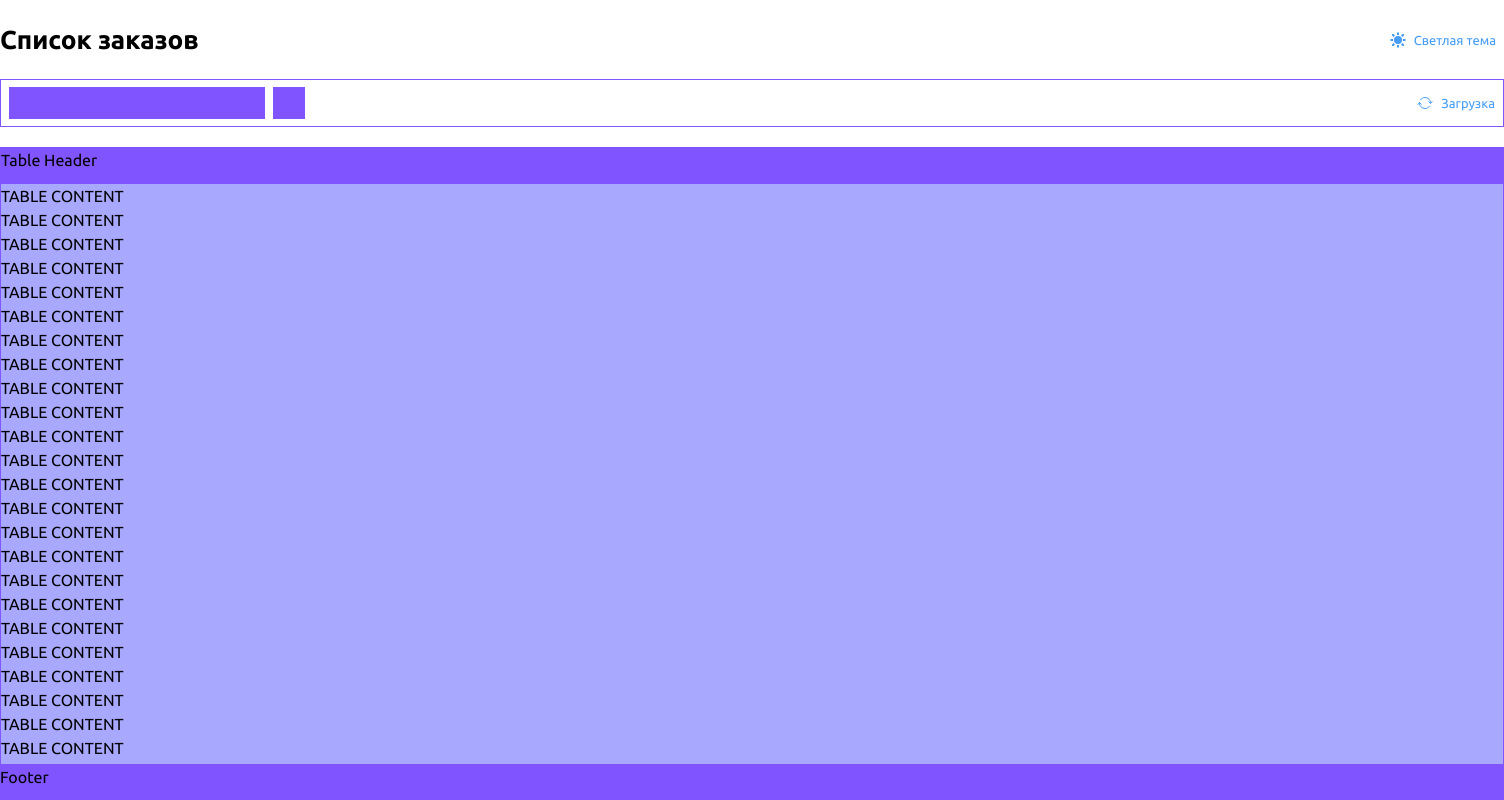
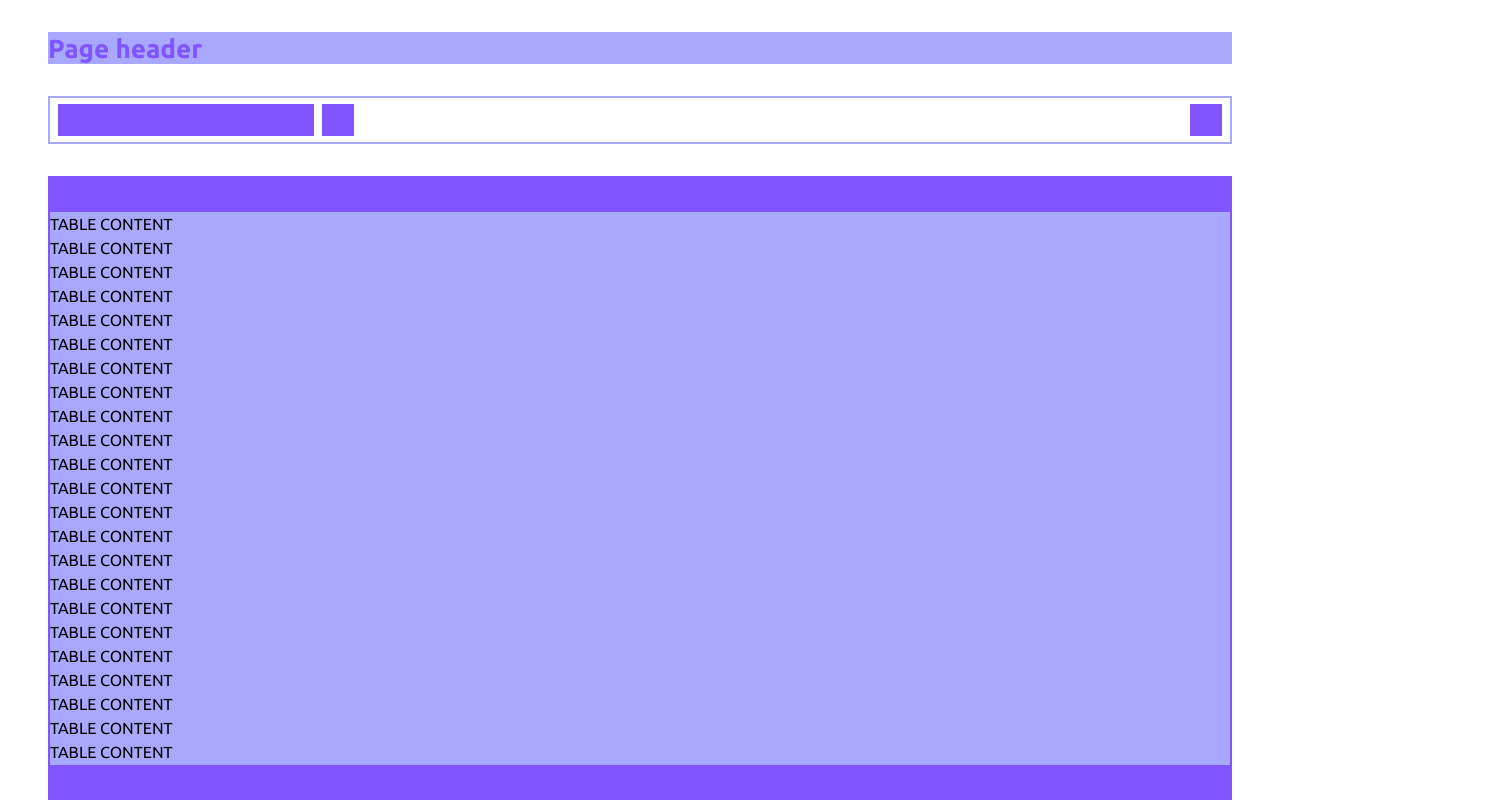
Before and after one commit to sponfin/Project, a plain HTML site: page index.html in a window 1280 px wide. Shown: the whole page, 1504 px wide, since content can reach past the window. Drawn offline with Linux system fonts and the light colour scheme.

Commit message:
Homework_1_fixed_1

```diff
--- a/index.html
+++ b/index.html
@@ -19,32 +19,22 @@
   </head>
   <body>
     <div class="wrapper">
+      <div class="page-header">
         <header class="header">
-        <div class="header__title">Список заказов</div>
-        <div class="header__theme">
-          <div class="buttton-header">
-            <svg class="buttton-header__theme"></svg>
-            <!-- <object
-              class="buttton-header__theme"
-              type="image/svg+xml"
-              data="img/sun.svg"
-            ></object> -->
-            Светлая тема
+          <div class="header__title">Page header</div>
+          <div class="header__theme"></div>
+        </header>
       </div>
-        </div>
-      </header>
+      <div class="page-searchbar">
         <div class="searchbar">
           <div class="searchbar__input"></div>
           <div class="searchbar__filters"></div>
-        <div class="searchbar__load">
-          <div class="buttton-header">
-            <div class="buttton-header__load"></div>
-            Загрузка
+          <div class="searchbar__load"></div>
         </div>
       </div>
-      </div>
-      <div class="table-header">Table Header</div>
-      <div class="table-content">
+      <div class="table">
+        <div class="table__header"></div>
+        <div class="table__content">
           <p>TABLE CONTENT</p>
           <p>TABLE CONTENT</p>
           <p>TABLE CONTENT</p>
@@ -79,7 +69,8 @@
           <p>TABLE CONTENT</p>
           <p>TABLE CONTENT</p>
         </div>
-      <div class="table-footer">Footer</div>
+        <div class="table__footer"></div>
+      </div>
     </div>
   </body>
 </html>
--- a/style.css
+++ b/style.css
@@ -7,48 +7,36 @@ body {
 
 .wrapper {
   height: 100%;
-  width: 1504px;
+  padding: 32px 48px 0px 48px;
   margin: 0 auto;
   display: flex;
   flex-direction: column;
 }
 .header {
-  margin-top: 20px;
   display: flex;
-  /* height: 32px; */
   align-items: center;
+  background: #a8a8ff;
+  height: 32px;
+}
+.page-header {
+  margin-bottom: 32px;
 }
 .header__title {
   font-weight: bold;
   font-size: 26px;
+  color: #8055ff;
 }
 
 .header__theme {
   margin-left: auto;
   padding: 0px 8px;
 }
-
-.buttton-header {
-  font-size: 13px;
-  line-height: 16px;
-  color: #459df5;
-  display: flex;
-  align-items: center;
+.page-searchbar {
+  margin-bottom: 32px;
 }
-.buttton-header__theme {
-  width: 16px;
-  height: 16px;
-  margin: 0px 8px;
-  mask-image: url(img/sun.svg);
-  -webkit-mask-image: url(img/sun.svg);
-  background: #459df5;
-  /* background-image: url(img/sun.svg); */
-}
-
 .searchbar {
   display: flex;
-  margin-top: 20px;
-  border: 1px solid #8055ff;
+  border: 2px solid #a8a8ff;
   padding: 8px;
   height: 48px;
   align-items: center;
@@ -67,50 +55,34 @@ body {
 }
 
 .searchbar__load {
+  width: 32px;
+  height: 32px;
   margin-left: auto;
+  background-color: #8055ff;
   flex-shrink: 1;
   display: flex;
   align-items: center;
 }
-
-.buttton-header__load {
-  width: 16px;
-  height: 16px;
-  margin: 0px 8px;
-  mask-image: url(img/refresh.svg);
-  -webkit-mask-image: url(img/refresh.svg);
-  background: #459df5;
+.table {
+  display: flex;
+  flex-direction: column;
+  overflow: hidden;
 }
 
-.table-header {
-  margin-top: 20px;
+.table__header {
   border: 1px solid #8055ff;
   background-color: #a8a8ff;
   height: 48px;
   background-color: #8055ff;
 }
-.table-content {
+.table__content {
   flex: 1 1 auto;
   overflow: auto;
   background-color: #a8a8ff;
-  border: 1px solid #8055ff;
+  border: 2px solid #8055ff;
 }
 
-/*---------------------------- Стилизация scrollbar для table-content -----------------*/
-
-.table-content::-webkit-scrollbar {
-  width: 4px; /* ширина scrollbar */
-}
-.table-content::-webkit-scrollbar-track {
-  background: rgba(0, 0, 0, 0.1); /* цвет дорожки */
-}
-.table-content::-webkit-scrollbar-thumb {
-  background: rgba(0, 0, 0, 0.34); /* цвет плашки */
-  border-radius: 8px; /* закругления плашки */
-}
-/* ------------------------------------------------------------------------------ */
-
-.table-footer {
+.table__footer {
   height: 48px;
   background-color: #8055ff;
 }
```
Lines whose indentation alone changed are shown as unchanged.
